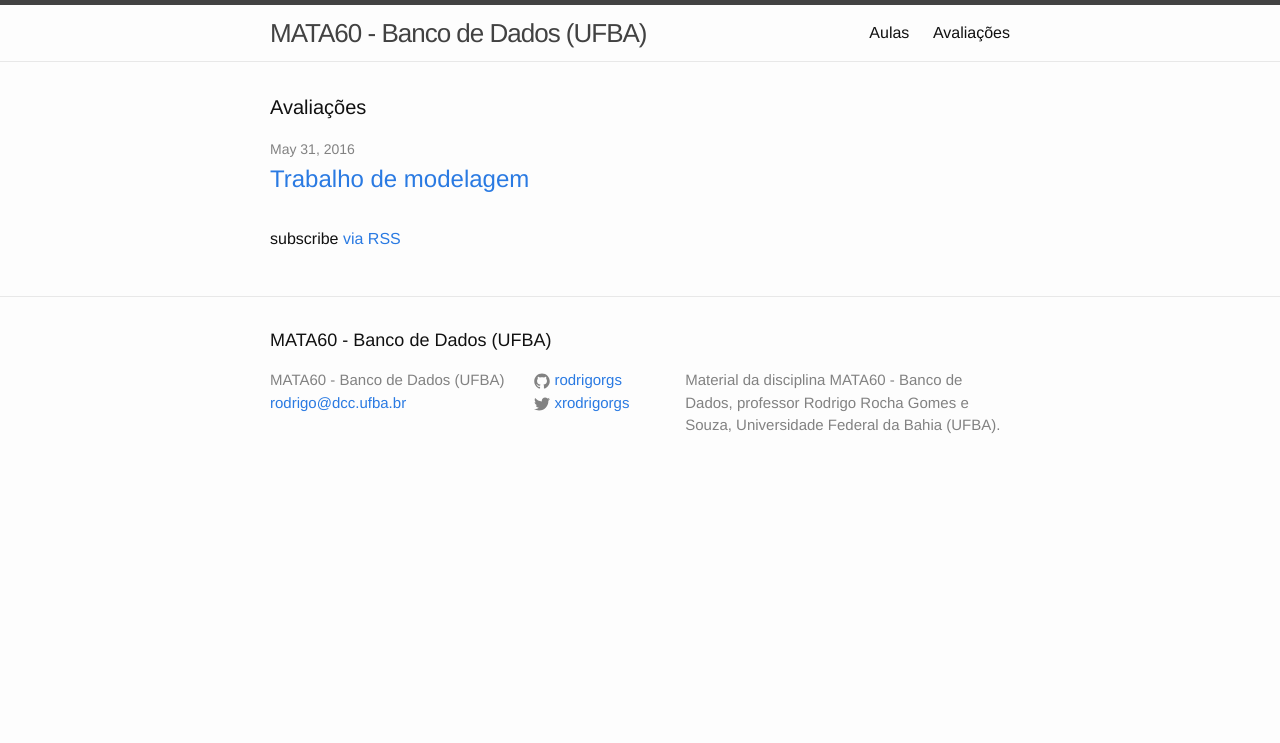
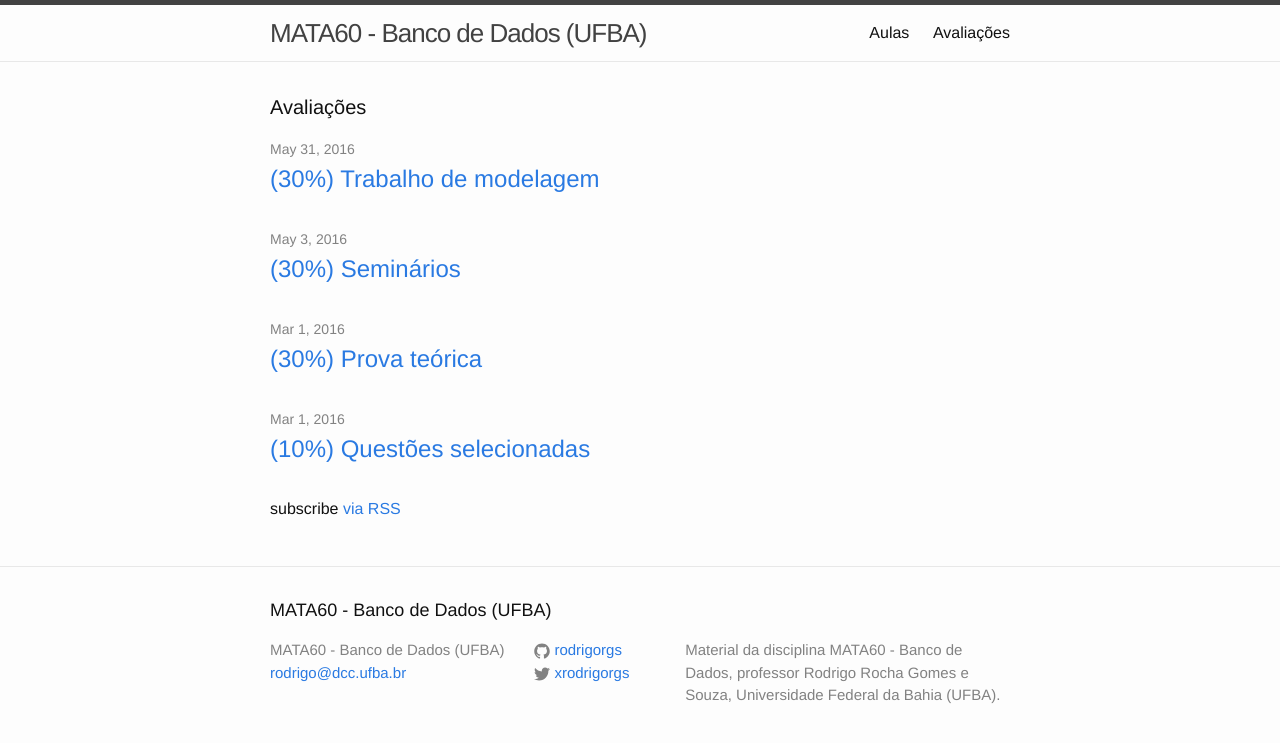
Before and after one commit to rodrigorgs/mata60, a Jekyll site: the page built from avaliacoes.html, in a window 1280 px wide. Shown: the top 743 px of the page. Built offline with Jekyll 4.4.1, drawn with Linux system fonts in a browser that asks for light colours.

```diff
--- a/_sass/_base.scss
+++ b/_sass/_base.scss
@@ -204,3 +204,17 @@ pre {
         }
     }
 }
+
+table {
+    border-collapse: collapse;
+    border-spacing: 0;
+    border:2px solid #000000;
+}
+
+th {
+    border:2px solid #000000;
+}
+
+td {
+    border:1px solid #000000;
+}
--- a/trabalho-modelagem.md
+++ b/trabalho-modelagem.md
@@ -1,6 +1,6 @@
 ---
 layout: page
-title: "Trabalho de modelagem"
+title: "(30%) Trabalho de modelagem"
 date:   2016-05-31 13:00:00 -0300
 categories: avaliacao
 ---
```
Also changed, not shown: prova-teorica.md (added, +8 -0 lines), questoes-selecionadas.md (added, +9 -0 lines), seminarios.md (added, +21 -0 lines).
